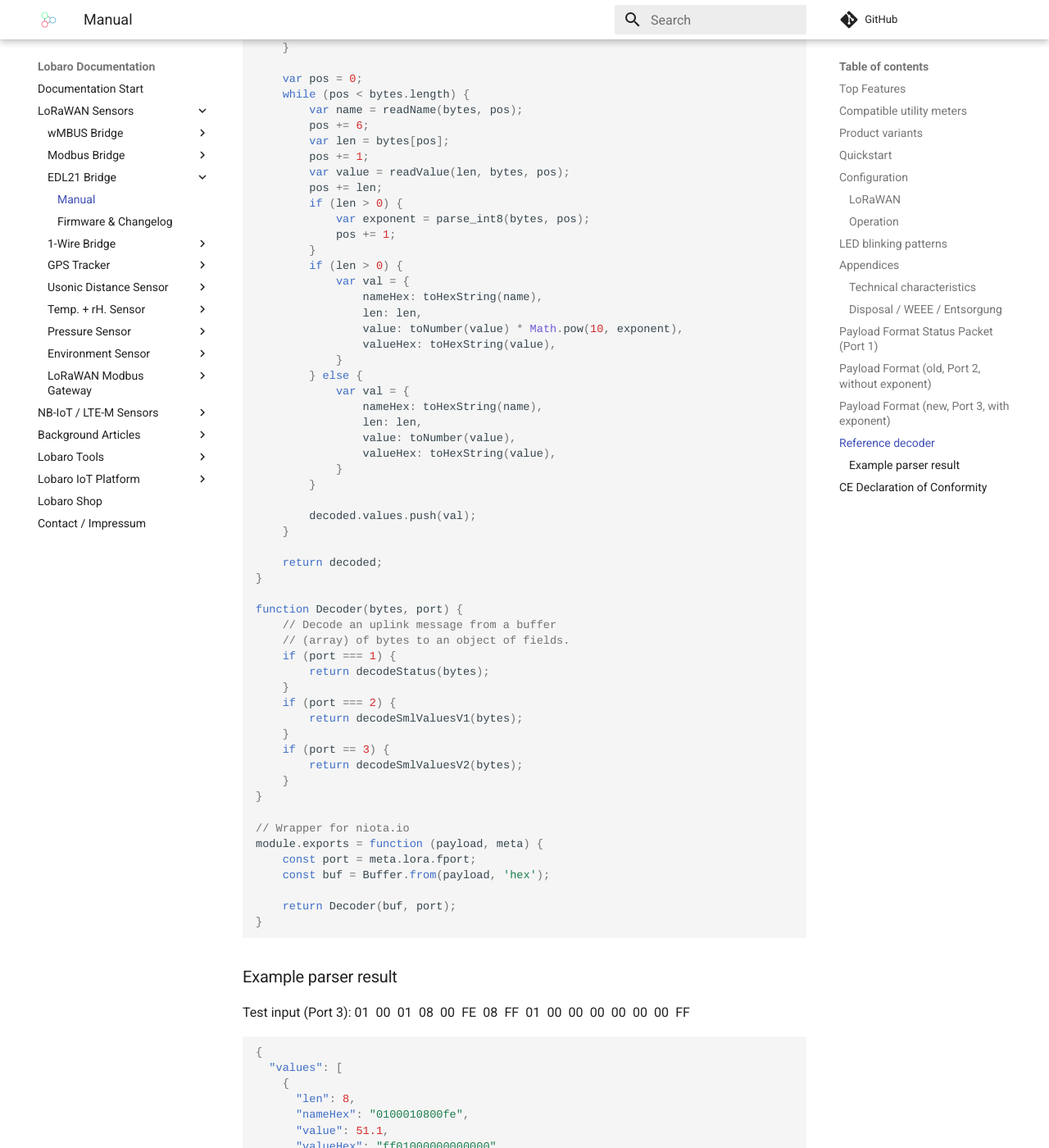
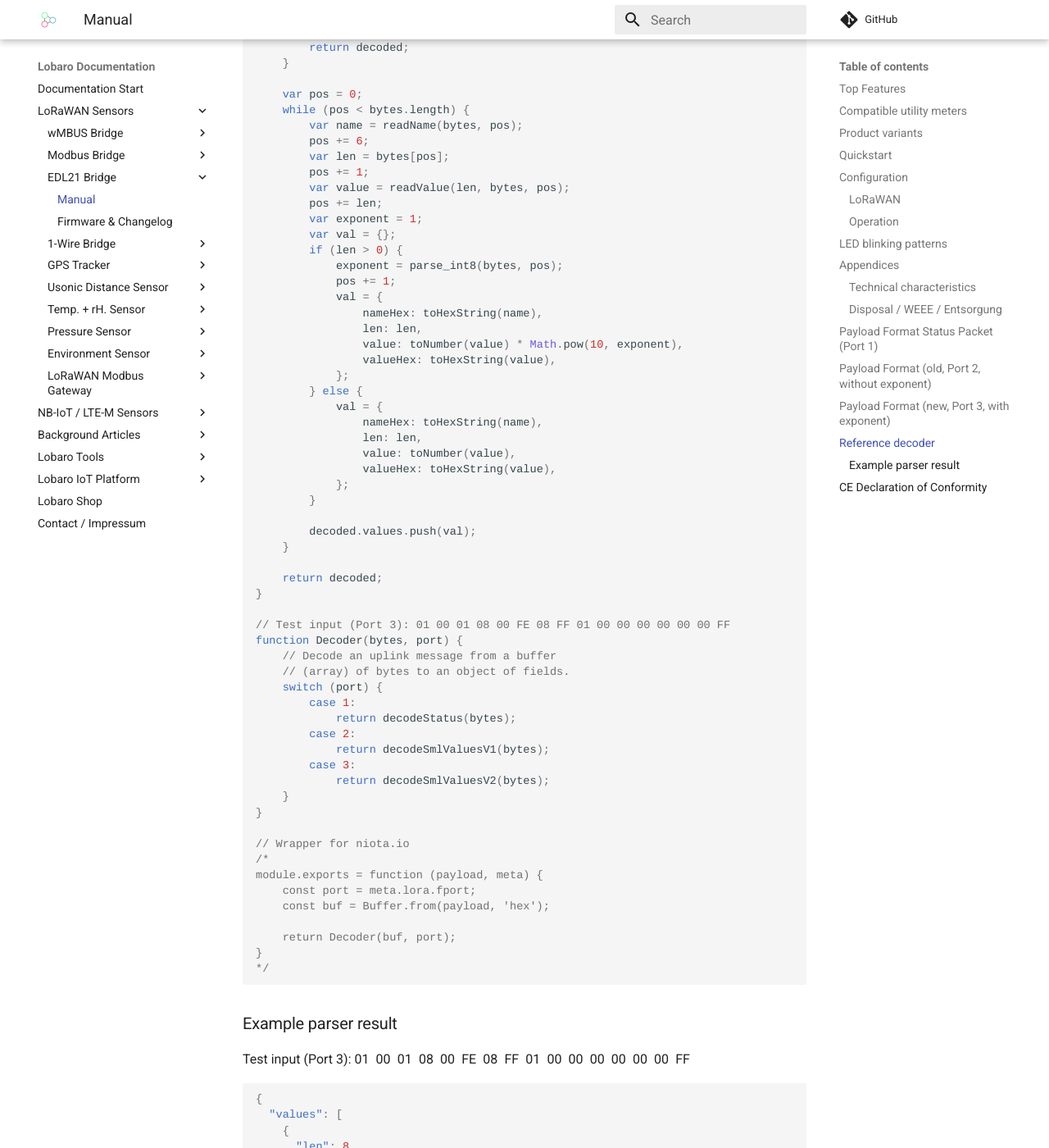
Before and after one commit to Lobaro/docs, an MkDocs documentation site: the page built from docs/lorawan-sensors/edl21-opto-lorawan/index.md, in a window 1280 px wide and 1400 px high, scrolled down 10654 px. Shown: the whole window at 82% size. Built offline with MkDocs 1.6.1 and Material for MkDocs 9.7.7, drawn with Linux system fonts in a browser that asks for light colours; a script that is not in the unit is left out; comment, search, counter and statistics services are not loaded.

Commit message:
update edl21 parser

````diff
--- a/docs/lorawan-sensors/edl21-opto-lorawan/index.md
+++ b/docs/lorawan-sensors/edl21-opto-lorawan/index.md
@@ -262,12 +262,13 @@ function parse_int8(bytes, idx) {
 function parse_int16(bytes, idx) {
     bytes = bytes.slice(idx || 0);
     var t = bytes[0] << 8 | bytes[1] << 0;
-    if( (t & 1<<15) > 0){ // temp is negative (16bit 2's complement)
-        t = ((~t)& 0xffff)+1; // invert 16bits & add 1 => now positive value
-        t=t*-1;
+    if ((t & 1 << 15) > 0) { // temp is negative (16bit 2's complement)
+        t = ((~t) & 0xffff) + 1; // invert 16bits & add 1 => now positive value
+        t = t * -1;
     }
     return t;
 }
+
 function parse_uint16(bytes, idx) {
     bytes = bytes.slice(idx || 0);
     var t = bytes[0] << 8 | bytes[1] << 0;
@@ -284,7 +285,7 @@ function toNumber(bytes) {
 }
 
 function readVersion(bytes) {
-    if (bytes.length<3) {
+    if (bytes.length < 3) {
         return null;
     }
     return "v" + bytes[0] + "." + bytes[1] + "." + bytes[2];
@@ -292,7 +293,7 @@ function readVersion(bytes) {
 
 function decodeStatus(bytes) {
     var decoded = {
-        "version":readVersion(bytes),
+        "version": readVersion(bytes),
         "flags": bytes[3],
         "vBat": parse_uint16(bytes, 4) / 1000,
         "temp": parse_int16(bytes, 6) / 10,
@@ -352,24 +353,24 @@ function decodeSmlValuesV2(bytes) {
         pos += 1;
         var value = readValue(len, bytes, pos);
         pos += len;
+        var exponent = 1;
+        var val = {};
         if (len > 0) {
-            var exponent = parse_int8(bytes, pos);
+            exponent = parse_int8(bytes, pos);
             pos += 1;
-        }
-        if (len > 0) {
-            var val = {
+            val = {
                 nameHex: toHexString(name),
                 len: len,
                 value: toNumber(value) * Math.pow(10, exponent),
                 valueHex: toHexString(value),
-            }
+            };
         } else {
-            var val = {
+            val = {
                 nameHex: toHexString(name),
                 len: len,
                 value: toNumber(value),
                 valueHex: toHexString(value),
-            }
+            };
         }
 
         decoded.values.push(val);
@@ -378,28 +379,29 @@ function decodeSmlValuesV2(bytes) {
     return decoded;
 }
 
+// Test input (Port 3): 01 00 01 08 00 FE 08 FF 01 00 00 00 00 00 00 FF
 function Decoder(bytes, port) {
     // Decode an uplink message from a buffer
     // (array) of bytes to an object of fields.
-    if (port === 1) {
-        return decodeStatus(bytes);
-    }
-    if (port === 2) {
-        return decodeSmlValuesV1(bytes);
-    }
-    if (port == 3) {
-        return decodeSmlValuesV2(bytes);
+    switch (port) {
+        case 1:
+            return decodeStatus(bytes);
+        case 2:
+            return decodeSmlValuesV1(bytes);
+        case 3:
+            return decodeSmlValuesV2(bytes);
     }
 }
 
 // Wrapper for niota.io
+/*
 module.exports = function (payload, meta) {
     const port = meta.lora.fport;
     const buf = Buffer.from(payload, 'hex');
 
     return Decoder(buf, port);
 }
-
+*/
 ```
 
 ### Example parser result
````
